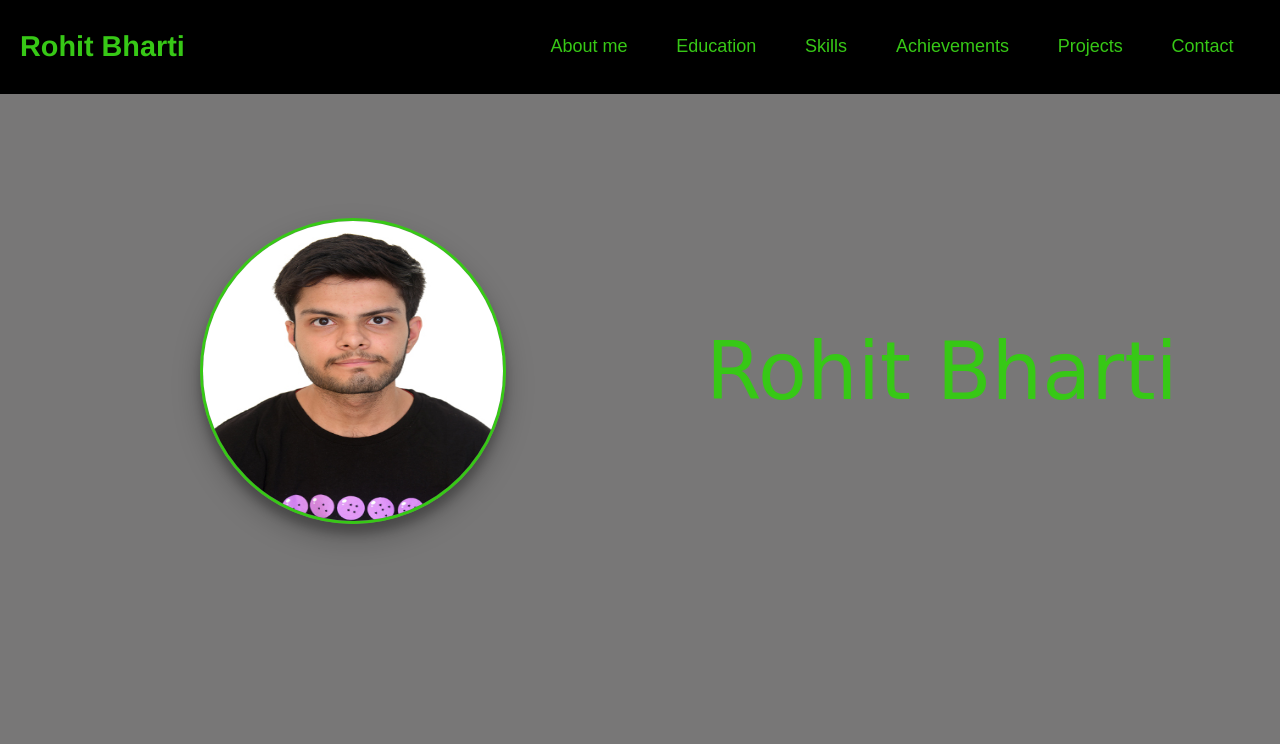
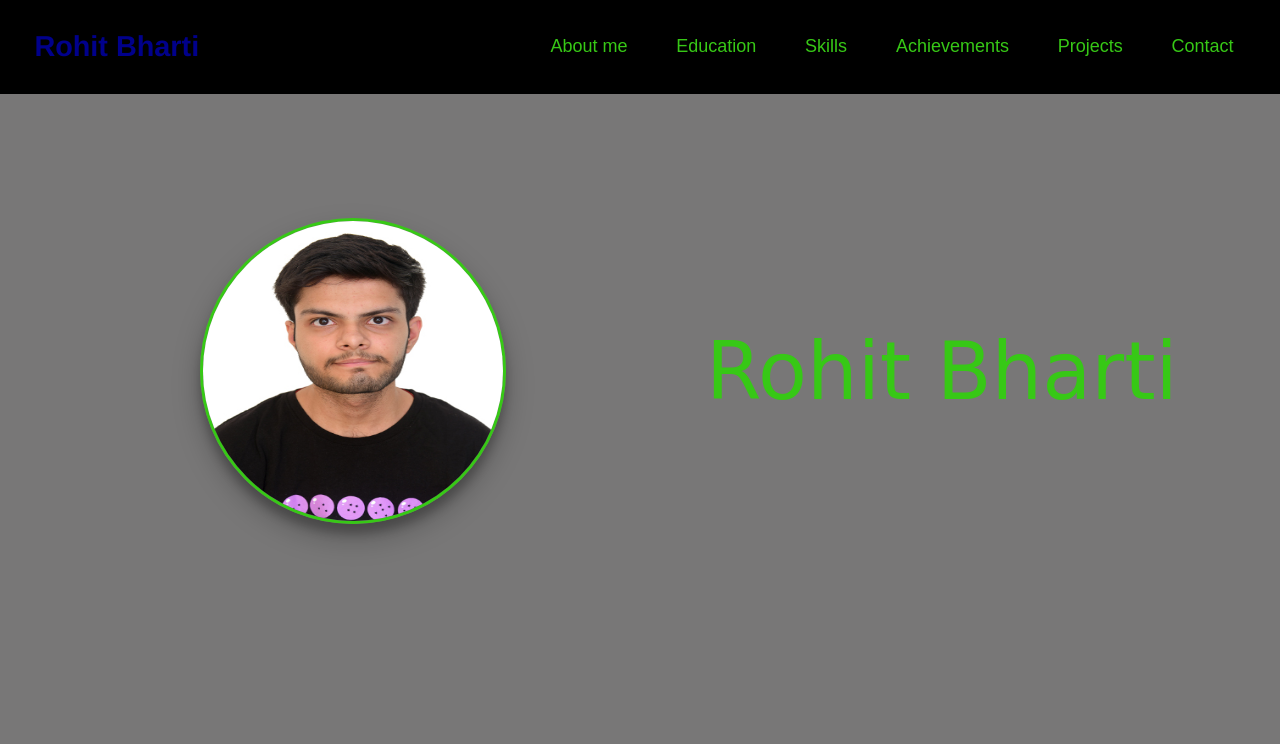
Before and after one commit to R0HlT-1/My-portfolio, a plain HTML site: page index.html in a window 1280 px wide. Shown: the top 744 px of the page. Drawn offline with Linux system fonts and the light colour scheme.

Commit message:
Update index.html

```diff
--- a/index.html
+++ b/index.html
@@ -149,7 +149,7 @@ footer{
     <header>
         <nav>
             <div class="nav-name">
-                Rohit Bharti
+            <a href="https://r0hlt-1.github.io/My-portfolio/" target="_self">    Rohit Bharti</a>
             </div>
             <div class="nav-options">
                 <a href="#about" class="nav-option" >About me</a>
```
